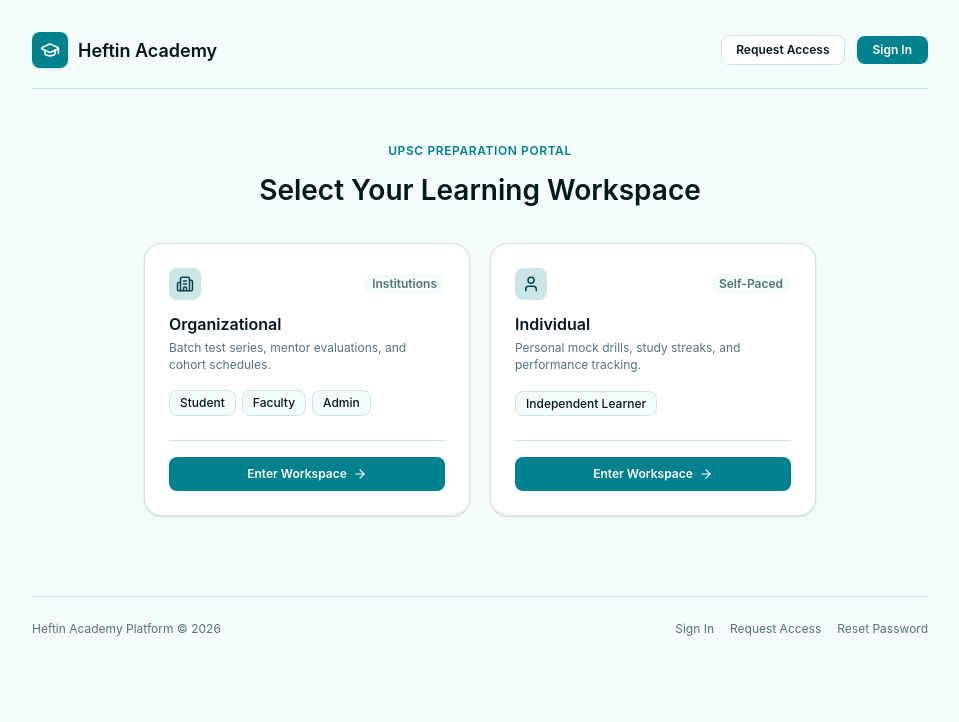
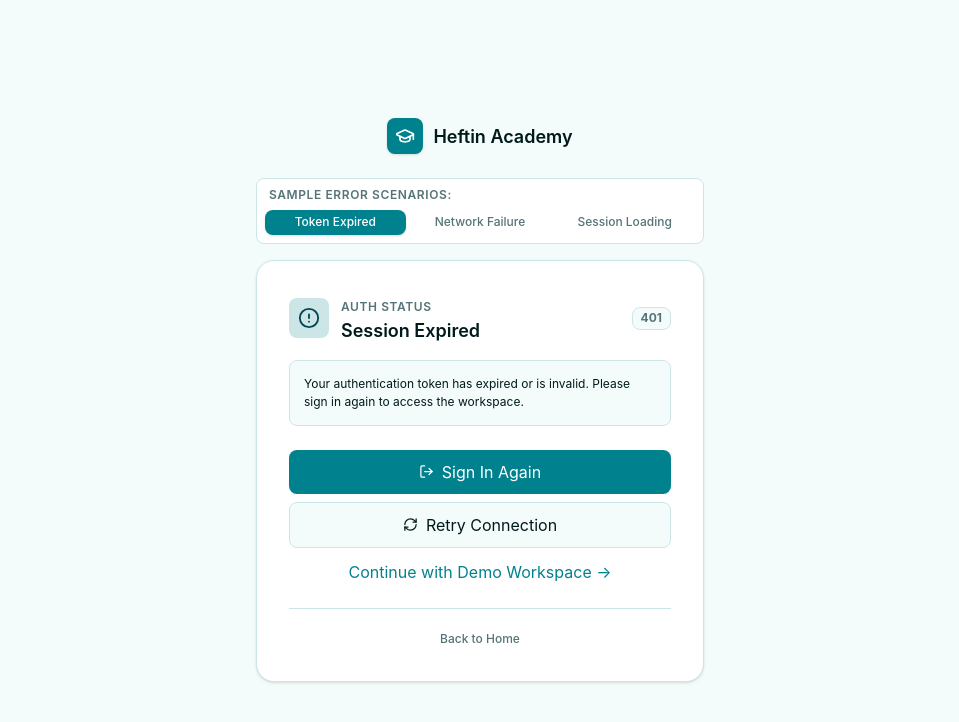
Before and after one commit to nehal1222/HeftinFront-end, a React (Vite) app: page /session-error in a window 1280 px wide. Before the commit this address led to /. Shown: the top 722 px of the page, without its empty margins (160-1119 px from the left). Built offline with nearby package versions, Linux system fonts and the light colour scheme; no server answers.

Commit message:
feat(pages): add dedicated SessionErrorPage sample route at /session-error

```diff
--- a/src/lib/constants.ts
+++ b/src/lib/constants.ts
@@ -14,6 +14,7 @@ export const ROUTES = {
   RESET_PASSWORD: '/reset-password',
   DASHBOARD: '/dashboard',
   WORKSPACE: '/workspace',
+  SESSION_ERROR: '/session-error',
   SUPER_ADMIN: '/super-admin',
   ORG_ADMIN: '/org-admin',
   DESIGN_SYSTEM: '/design-system',
--- /dev/null
+++ b/src/pages/SessionErrorPage.tsx
@@ -0,0 +1,215 @@
+import { useState } from 'react'
+import { Link, useNavigate } from 'react-router-dom'
+import { AlertCircle, GraduationCap, Loader2, LogOut, RefreshCw } from 'lucide-react'
+import { useAuth } from '@/hooks/useAuth'
+import { ROUTES } from '@/lib/constants'
+
+type ErrorScenario = 'expired' | 'network' | 'loading'
+
+export function SessionErrorPage() {
+  const { logout, switchRole } = useAuth()
+  const navigate = useNavigate()
+  const [scenario, setScenario] = useState<ErrorScenario>('expired')
+  const [retrying, setRetrying] = useState(false)
+
+  function handleRetry() {
+    setRetrying(true)
+    setTimeout(() => {
+      setRetrying(false)
+    }, 1200)
+  }
+
+  async function handleSignInAgain() {
+    await logout()
+    navigate(ROUTES.LOGIN)
+  }
+
+  function handleContinueDemo() {
+    switchRole('student')
+    navigate(ROUTES.WORKSPACE)
+  }
+
+  return (
+    <main className="flex min-h-screen items-center justify-center bg-surface px-4 py-8 font-sans text-foreground">
+      <div className="w-full max-w-md">
+        {/* Brand Header */}
+        <div className="mb-6 flex items-center justify-center gap-2.5">
+          <div className="grid size-9 place-items-center rounded-control bg-primary text-primary-foreground shadow-sm">
+            <GraduationCap size={20} aria-hidden="true" />
+          </div>
+          <span className="font-display text-heading-sm font-semibold text-foreground-strong">
+            Heftin Academy
+          </span>
+        </div>
+
+        {/* Sample Scenario Switcher Bar */}
+        <div className="mb-4 rounded-control border border-border bg-surface-elevated p-2">
+          <span className="block px-1 text-caption font-semibold uppercase tracking-wider text-muted">
+            Sample Error Scenarios:
+          </span>
+          <div className="mt-1.5 grid grid-cols-3 gap-1 text-caption font-medium">
+            <button
+              type="button"
+              onClick={() => setScenario('expired')}
+              className={`rounded-control py-1 transition-colors ${
+                scenario === 'expired'
+                  ? 'bg-primary text-primary-foreground font-semibold shadow-sm'
+                  : 'text-muted hover:text-foreground hover:bg-surface'
+              }`}
+            >
+              Token Expired
+            </button>
+            <button
+              type="button"
+              onClick={() => setScenario('network')}
+              className={`rounded-control py-1 transition-colors ${
+                scenario === 'network'
+                  ? 'bg-primary text-primary-foreground font-semibold shadow-sm'
+                  : 'text-muted hover:text-foreground hover:bg-surface'
+              }`}
+            >
+              Network Failure
+            </button>
+            <button
+              type="button"
+              onClick={() => setScenario('loading')}
+              className={`rounded-control py-1 transition-colors ${
+                scenario === 'loading'
+                  ? 'bg-primary text-primary-foreground font-semibold shadow-sm'
+                  : 'text-muted hover:text-foreground hover:bg-surface'
+              }`}
+            >
+              Session Loading
+            </button>
+          </div>
+        </div>
+
+        {/* Dynamic Card Output */}
+        <div className="rounded-card border border-border bg-surface-elevated p-6 shadow-sm sm:p-8">
+          {scenario === 'loading' || retrying ? (
+            /* 1. Loading Session Sample */
+            <div className="flex flex-col items-center py-6 text-center">
+              <div className="grid size-12 place-items-center rounded-control bg-primary-soft text-primary-dark animate-spin">
+                <Loader2 size={24} aria-hidden="true" />
+              </div>
+              <h1 className="mt-4 font-display text-heading-sm font-semibold text-foreground-strong">
+                Restoring Session
+              </h1>
+              <p className="mt-1 text-caption text-muted">
+                Validating security tokens against GET /api/v1/auth/me...
+              </p>
+            </div>
+          ) : scenario === 'expired' ? (
+            /* 2. Token Expired Sample (401) */
+            <div>
+              <div className="flex items-center justify-between">
+                <div className="flex items-center gap-3">
+                  <div className="grid size-10 place-items-center rounded-control bg-primary-soft text-primary-dark">
+                    <AlertCircle size={22} aria-hidden="true" />
+                  </div>
+                  <div>
+                    <span className="text-caption font-semibold uppercase tracking-wider text-muted">
+                      Auth Status
+                    </span>
+                    <h1 className="font-display text-heading-sm font-semibold text-foreground-strong">
+                      Session Expired
+                    </h1>
+                  </div>
+                </div>
+                <span className="rounded-control border border-border bg-surface px-2 py-0.5 text-caption font-bold text-muted">
+                  401
+                </span>
+              </div>
+
+              <div className="mt-4 rounded-control border border-border bg-surface p-3.5 text-body-sm text-foreground-strong">
+                Your authentication token has expired or is invalid. Please sign in again to access the workspace.
+              </div>
+
+              <div className="mt-6 flex flex-col gap-2">
+                <button
+                  type="button"
+                  onClick={handleSignInAgain}
+                  className="flex items-center justify-center gap-2 rounded-control bg-primary py-2.5 text-body-sm font-semibold text-primary-foreground hover:bg-primary-dark transition-colors"
+                >
+                  <LogOut size={15} />
+                  Sign In Again
+                </button>
+
+                <button
+                  type="button"
+                  onClick={handleRetry}
+                  className="flex items-center justify-center gap-2 rounded-control border border-border bg-surface py-2.5 text-body-sm font-semibold text-foreground-strong hover:border-primary transition-colors"
+                >
+                  <RefreshCw size={15} />
+                  Retry Connection
+                </button>
+
+                <button
+                  type="button"
+                  onClick={handleContinueDemo}
+                  className="mt-1 text-center text-caption font-medium text-primary hover:underline"
+                >
+                  Continue with Demo Workspace &rarr;
+                </button>
+              </div>
+            </div>
+          ) : (
+            /* 3. Network / Server Offline Sample (503) */
+            <div>
+              <div className="flex items-center justify-between">
+                <div className="flex items-center gap-3">
+                  <div className="grid size-10 place-items-center rounded-control bg-primary-soft text-primary-dark">
+                    <AlertCircle size={22} aria-hidden="true" />
+                  </div>
+                  <div>
+                    <span className="text-caption font-semibold uppercase tracking-wider text-muted">
+                      Network Status
+                    </span>
+                    <h1 className="font-display text-heading-sm font-semibold text-foreground-strong">
+                      Server Unreachable
+                    </h1>
+                  </div>
+                </div>
+                <span className="rounded-control border border-border bg-surface px-2 py-0.5 text-caption font-bold text-muted">
+                  503
+                </span>
+              </div>
+
+              <div className="mt-4 rounded-control border border-border bg-surface p-3.5 text-body-sm text-foreground-strong">
+                Unable to reach the authentication server at localhost:8001. Verification timed out.
+              </div>
+
+              <div className="mt-6 flex flex-col gap-2">
+                <button
+                  type="button"
+                  onClick={handleRetry}
+                  className="flex items-center justify-center gap-2 rounded-control bg-primary py-2.5 text-body-sm font-semibold text-primary-foreground hover:bg-primary-dark transition-colors"
+                >
+                  <RefreshCw size={15} />
+                  Retry Connection
+                </button>
+
+                <button
+                  type="button"
+                  onClick={handleContinueDemo}
+                  className="flex items-center justify-center gap-2 rounded-control border border-border bg-surface py-2.5 text-body-sm font-semibold text-foreground-strong hover:border-primary transition-colors"
+                >
+                  Continue in Demo Mode
+                </button>
+              </div>
+            </div>
+          )}
+
+          <div className="mt-6 border-t border-border pt-4 text-center">
+            <Link
+              to={ROUTES.HOME}
+              className="text-caption font-medium text-muted hover:text-foreground"
+            >
+              Back to Home
+            </Link>
+          </div>
+        </div>
+      </div>
+    </main>
+  )
+}
--- a/src/routes/index.tsx
+++ b/src/routes/index.tsx
@@ -5,6 +5,7 @@ import { DashboardPage } from '@/pages/DashboardPage'
 import { LoginPage } from '@/pages/LoginPage'
 import { ForgotPasswordPage } from '@/pages/ForgotPasswordPage'
 import { ResetPasswordPage } from '@/pages/ResetPasswordPage'
+import { SessionErrorPage } from '@/pages/SessionErrorPage'
 import { OnboardingRequestPage } from '@/pages/OnboardingRequestPage'
 import { SuperAdminPage } from '@/pages/SuperAdminPage'
 import { OrgAdminPage } from '@/pages/OrgAdminPage'
@@ -19,6 +20,7 @@ export function AppRouter() {
       <Route path={ROUTES.LOGIN} element={<LoginPage />} />
       <Route path={ROUTES.FORGOT_PASSWORD} element={<ForgotPasswordPage />} />
       <Route path={ROUTES.RESET_PASSWORD} element={<ResetPasswordPage />} />
+      <Route path={ROUTES.SESSION_ERROR} element={<SessionErrorPage />} />
       <Route element={<ProtectedRoute />}>
         <Route path={ROUTES.WORKSPACE} element={<DashboardPage />} />
         <Route path={ROUTES.DASHBOARD} element={<Navigate to={ROUTES.WORKSPACE} replace />} />
```
